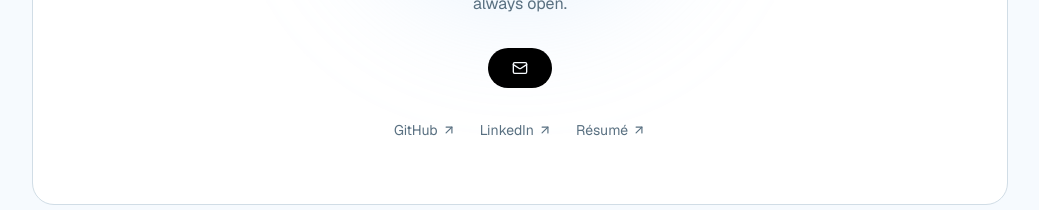
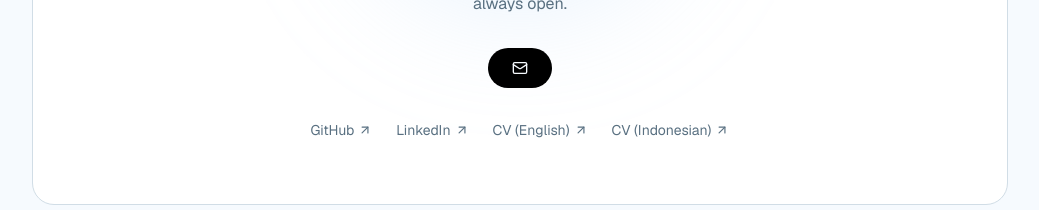
Before and after one commit to Vy-ak/VyaPortfolio, a Next.js app: page / in a window 1280 px wide. Shown: the part 3740-3950 px from the top of the page, without its empty margins (120-1159 px from the left). Built offline with nearby package versions, Linux system fonts and the light colour scheme; no server answers.

Commit message:
Replace CV links with English & Indonesian versions

```diff
--- a/components/Contact.tsx
+++ b/components/Contact.tsx
@@ -5,7 +5,8 @@ import FadeIn from "./FadeIn";
 const LINKS = [
   { name: "GitHub", href: "https://github.com/Vy-ak" },
   { name: "LinkedIn", href: "https://www.linkedin.com/in/verdy-akbar-6b13882a8/?isSelfProfile=true" },
-  { name: "Résumé", href: "/resume.pdf" },
+  { name: "CV (English)", href: "/cv-english.pdf" },
+  { name: "CV (Indonesian)", href: "/cv-indonesian.pdf" },
 ];
 
 export default function Contact() {
```
Also changed, not shown: 2 other files (tests, documents, lock files or other folders).
